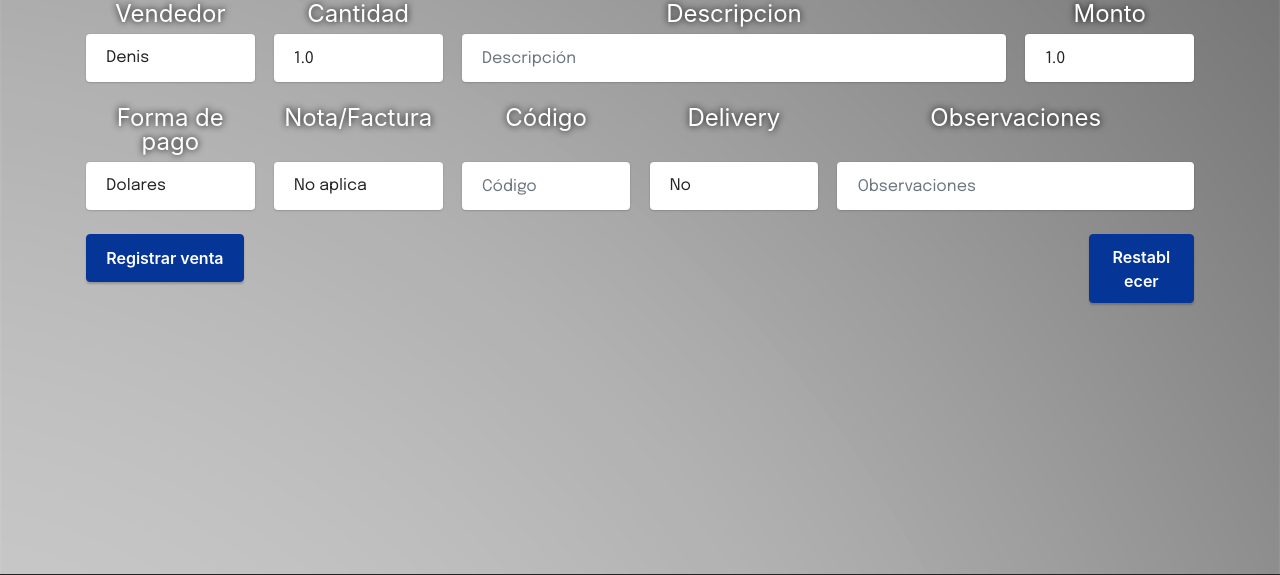
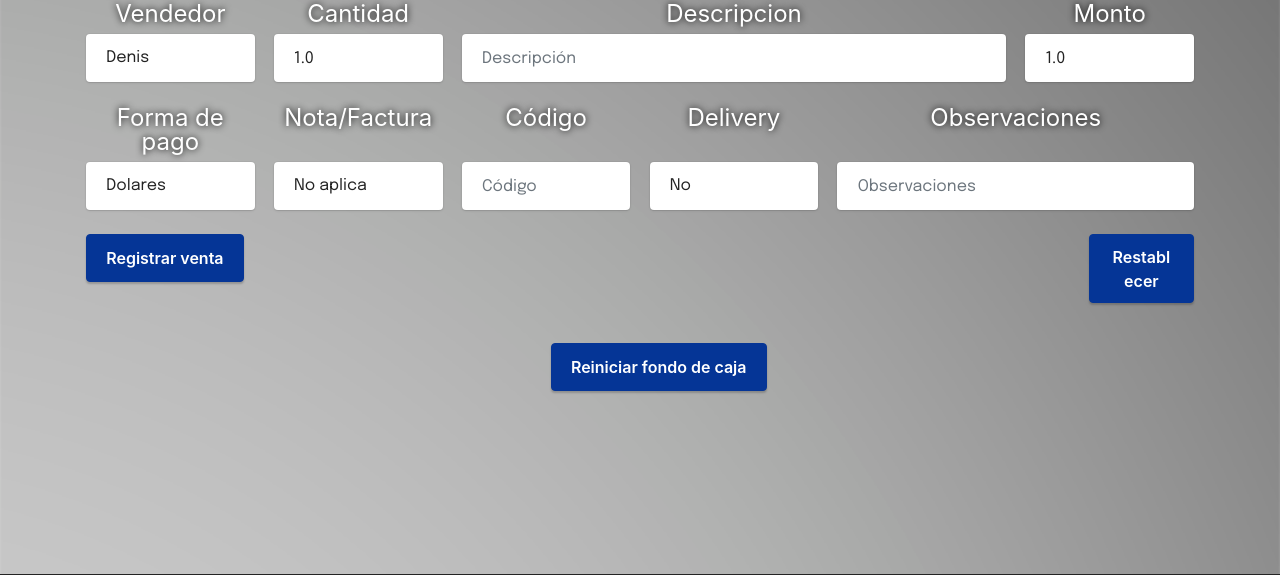
Before and after one commit to cejblan/sistema_logistico, a PHP site: page /ventas_diarias.php in a window 1280 px wide. Shown: the part 227-802 px from the top of the page. Run offline with PHP 8.4, Linux system fonts and the light colour scheme; the visitor is signed in with stand-in values (Sample User, id 1); tables that the repository leaves empty or names only in its code hold one stand-in row (values such as "Sample post").

Commit message:
Terminando pagina ventas diarias

```diff
--- a/ventas_diarias.php
+++ b/ventas_diarias.php
@@ -185,13 +185,13 @@ $result_consult_ventas = mysqli_query($conexion,$consult_ventas);
 if (@mysqli_num_rows($result_consult_ventas) == true)
  {
    echo '</br>
+         </br>
          <section class="container FEs">
            <div class="row">
              <div class="col-12">
                  <h2>El día de hoy</h2>
              </div>
            </div>
-           </br>
            <div class="row">
             <table class="table table-dark">
               <thead>
@@ -264,26 +264,176 @@ if (@mysqli_num_rows($result_consult_ventas) == true)
                </td>
              <tr>';
      }
+
+  if ($sumatoria_ventas =mysqli_query($conexion, "SELECT SUM(monto) AS sumatoria FROM ventas_diarias WHERE fecha = '$fechaActual'")) {
+    $result_sumatoria_ventas= mysqli_fetch_assoc($sumatoria_ventas);
+  }
+?>
+      </tbody>
+    </table>
+  </div>
+</section>
+<section class="container FEs">
+  <div class="row">
+    <div class="col-12">
+      <h1>Caja</h1>
+    </div>
+  </div>
+  </br>
+  <div class="row">
+    <form action="ventas_diarias.php" method="POST">
+      <div class="row">
+        <div class="col-2">
+          <h4>1$</h4>
+        </div>
+        <div class="col-2">
+          <h4>5$</h4>
+        </div>
+        <div class="col-2">
+          <h4>10$</h4>
+        </div>
+        <div class="col-2">
+          <h4>20$</h4>
+        </div>
+        <div class="col-2">
+          <h4>50$</h4>
+        </div>
+        <div class="col-2">
+          <h4>100$</h4>
+        </div>
+      </div>
+    <?php
+
+    @$consult_apertura = "SELECT * FROM apertura_caja WHERE id = '1'";
+    @$result_apertura = mysqli_query($conexion,$consult_apertura);
+
+    while ($columB = mysqli_fetch_array($result_apertura))
+      {
+    ?>
+      <div class="row">
+        <div class="col-2">
+          <input type="number" name="uno_divisa" class="form-control" placeholder="Billetes de Uno" value="<?php echo $columB['uno_divisa'];?>" required/>
+        </div>
+        <div class="col-2">
+          <input type="number" name="cinco_divisa" class="form-control" placeholder="Billetes de Cinco" value="<?php echo $columB['cinco_divisa'];?>" required/>
+        </div>
+        <div class="col-2">
+          <input type="number" name="diez_divisa" class="form-control" placeholder="Billetes de Diez" value="<?php echo $columB['diez_divisa'];?>" required/>
+        </div>
+        <div class="col-2">
+          <input type="number" name="veinte_divisa" class="form-control" placeholder="Billetes de Veinte" value="<?php echo $columB['veinte_divisa'];?>" required/>
+        </div>
+        <div class="col-2">
+          <input type="number" name="cincuenta_divisa" class="form-control" placeholder="Billetes de Cincuenta" value="<?php echo $columB['cincuenta_divisa'];?>" required/>
+        </div>
+        <div class="col-2">
+          <input type="number" name="cien_divisa" class="form-control" placeholder="Billestes de Cien" value="<?php echo $columB['cien_divisa'];?>" required/>
+        </div>
+      </div>
+      </br>
+      <div class="row">
+        <div class="col-10">
+          <input class="btn btn-success" type="submit" name="submit" id="submit" value="Actualizar"/>
+        </div>
+        <div class="col-2">
+          <input class="btn btn-success" type="reset" name="borrar" id="borrar" value="Restablecer"/>
+        </div>
+      </div>
+    </form>
+  </div>
+</section>
+<?php
+
+  }
+
+$uno_divisa = @$_POST["uno_divisa"];
+$cinco_divisa = @$_POST["cinco_divisa"];
+$diez_divisa = @$_POST["diez_divisa"];
+$veinte_divisa = @$_POST["veinte_divisa"];
+$cincuenta_divisa = @$_POST["cincuenta_divisa"];
+$cien_divisa = @$_POST["cien_divisa"];
+
+@$insert_apertura = "INSERT INTO apertura_caja (uno_divisa, cinco_divisa, diez_divisa, veinte_divisa, cincuenta_divisa, cien_divisa)
+                    VALUES ('$uno_divisa','$cinco_divisa','$diez_divisa','$veinte_divisa','$cincuenta_divisa','$cien_divisa')";
+@$result_apertura = $conexion->query($insert_apertura);
+
+
+
+?>
+<section class="container FEs">
+  <div class="row">
+    <div class="col-12">
+      <h1>Totales</h1>
+    </div>
+  </div>
+  <div class="row">
+    <table class="table table-dark">
+      <thead>
+        <tr>
+          <th scope="col">Total de Ventas</th>
+          <th scope="col">Apertura de caja</th>
+          <th scope="col">Apertura y Ventas</th>
+        </tr>
+      </thead>
+      <tbody>
+        <tr>
+          <td>
+            <label>
+              <h6><?php print($result_sumatoria_ventas['sumatoria']);?></h6>
+            </label>
+          </td>
+          <td>
+            <label>
+              <h6><?php print($result_sumatoria_ventas['sumatoria']);?></h6>
+            </label>
+          </td>
+          <td>
+            <label>
+              <h6><?php print($result_sumatoria_ventas['sumatoria']);?></h6>
+            </label>
+          </td>
+        </tr>
+      </tbody>
+    </table>
+  </div>
+</section>
+<?php
  }
    else
        {
          @mysqli_close( $conexion );
          $regNoEnc = 'Registro no encontrado';
+
         }
+
+?>
+
+</br>
+<section class="container FEs">
+  <div class="row">
+    <form action="ventas_diarias.php" method="POST">
+      <div class="col-12">
+        <input class="btn btn-success center" type="submit" name="reiniciar" id="submit" value="Reiniciar fondo de caja"/>
+      </div>
+    </form>
+  </div>
+</section>
+
+<?php
+
+$reiniciar = @$_POST["reiniciar"];
+
+if(isset($reiniciar))
+  {
+    $resetear = "DELETE FROM apertura_caja WHERE id <> '1'";
+    $result_resetear = mysqli_query($conexion,$resetear);
+
+    $restar = "ALTER TABLE apertura_caja AUTO_INCREMENT = 1";
+    $result_restar = mysqli_query($conexion,$restar);
+  }
 
 end:
 @mysqli_close( $conexion );
 
-?>
-          </tbody>
-        </table>
-      </div>
-    </div>
-  </div>
-</section>
-</tr>
-
-
-<?php
 require_once("php/footer.php");
 ?>
```
